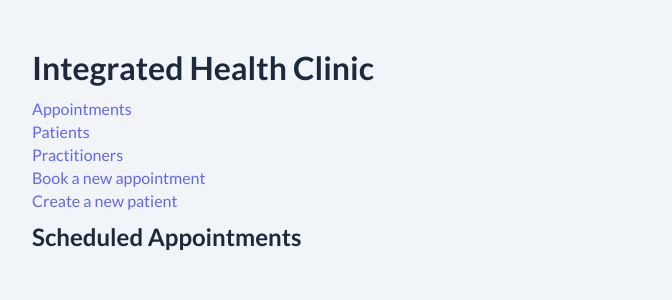
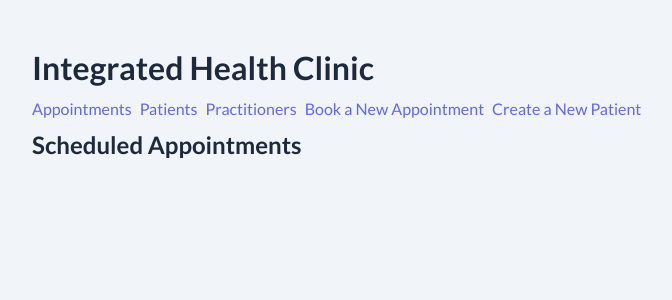
Before and after one commit to joe-mccann-dev/integrated_health_clinic, a Django app: page /appointments/ in a window 1280 px wide. Shown: the top 300 px of the page, without its empty margins (16-688 px from the left). Run offline with Django 5.2, Linux system fonts and the light colour scheme; data that the repository does not hold is empty; parts of the project's set-up code (start-up, migrations or seed data) failed here and were passed over.

Commit message:
Make nav horizontal.

```diff
--- a/integrated_health_clinic/static/application.css
+++ b/integrated_health_clinic/static/application.css
@@ -35,8 +35,8 @@ body {
 
 nav {
   display: flex;
-  flex-direction: column;
-  gap: 4px;
+  /* flex-direction: column; */
+  gap: 8px;
 }
 
 form p {
@@ -122,6 +122,7 @@ li:hover {
   display: flex;
   flex-direction: column;
   gap: 16px;
+  margin-left: 12px;
 }
 
 .patient-name {
--- a/integrated_health_clinic/templates/base.html
+++ b/integrated_health_clinic/templates/base.html
@@ -17,8 +17,8 @@
       <a href="{% url 'appointments:index' %}">Appointments</a>
       <a href="{% url 'patients:index' %}">Patients</a>
       <a href="{% url 'appointments:practitioner-index' %}">Practitioners</a>
-      <a href="{% url 'appointments:add' %}">Book a new appointment</a>
-      <a href="{% url 'patients:add' %}">Create a new patient</a>
+      <a href="{% url 'appointments:add' %}">Book a New Appointment</a>
+      <a href="{% url 'patients:add' %}">Create a New Patient</a>
 
     </nav>
     {% block content %}{% endblock %}
```
